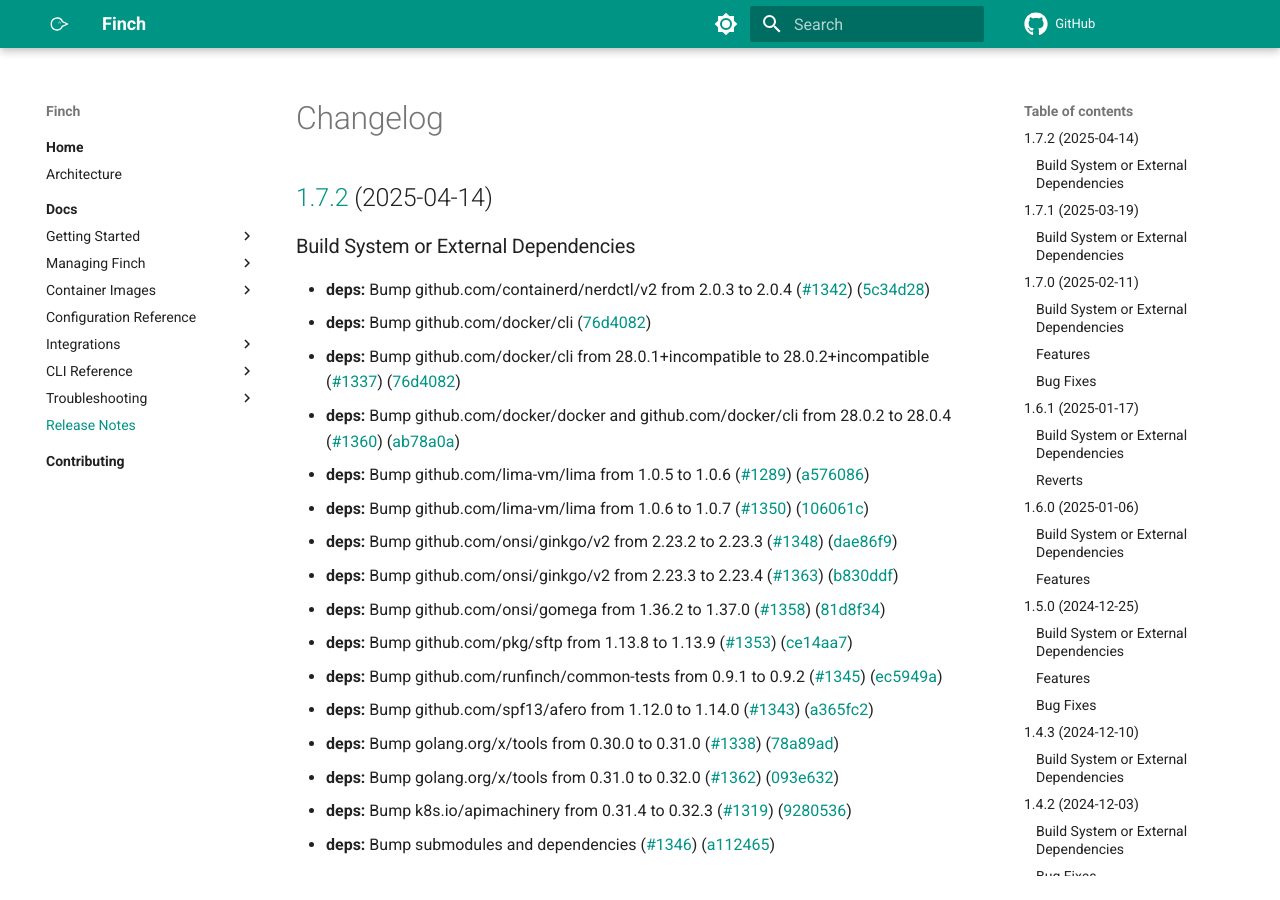
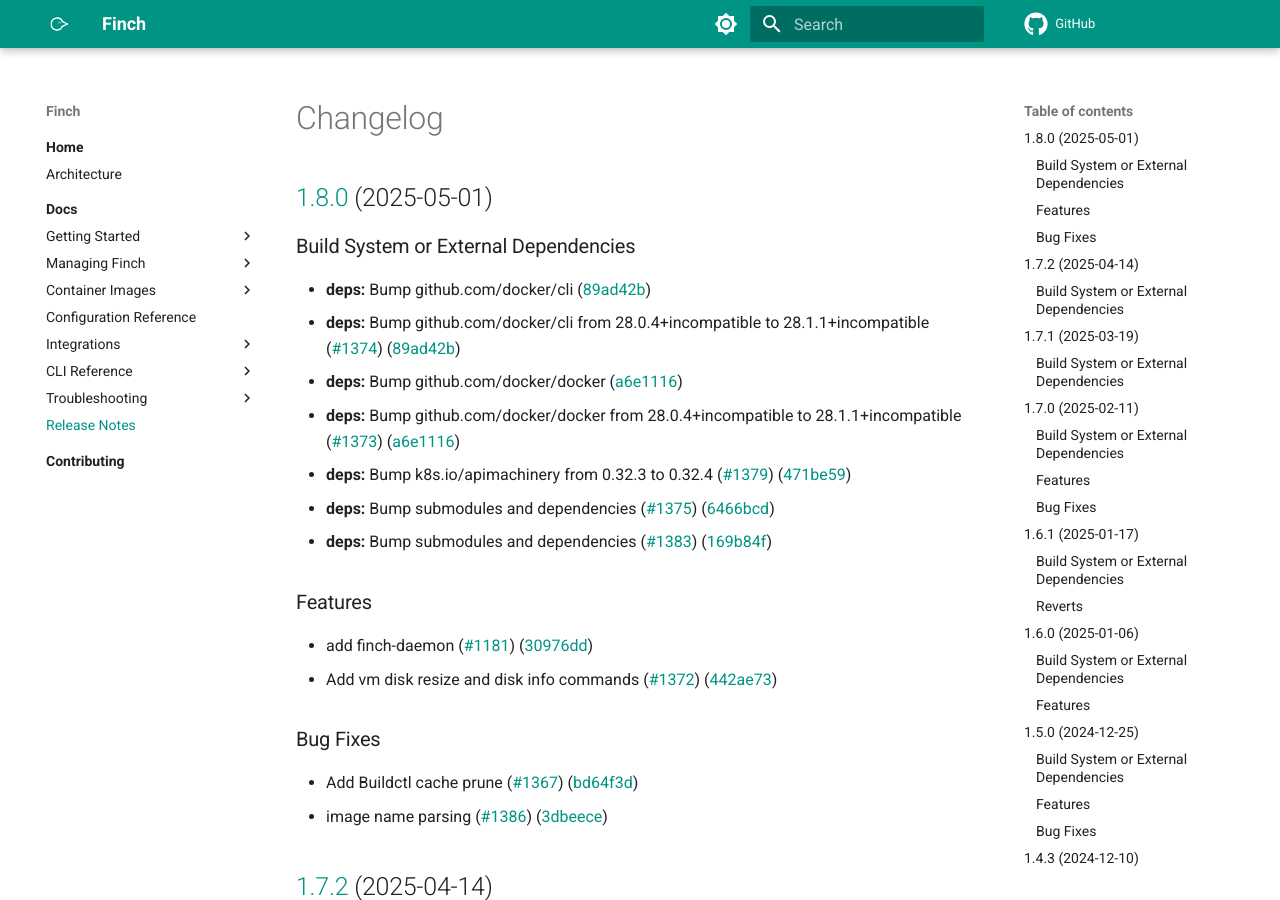
Before and after one commit to runfinch/finch-website, an MkDocs documentation site: the page built from docs/docs/changelog.md, in a window 1280 px wide and 900 px high. Built offline with MkDocs 1.6.1 and Material for MkDocs 9.7.7, drawn with Linux system fonts in a browser that asks for light colours; comment, search, counter and statistics services are not loaded.

Commit message:
[create-pull-request] automated change
Signed-off-by: github-actions[bot] <41898282+github-actions[bot]@users.noreply.github.com>

```diff
--- a/docs/docs/changelog.md
+++ b/docs/docs/changelog.md
@@ -1,4 +1,29 @@
 # Changelog
+
+## [1.8.0](https://github.com/runfinch/finch/compare/v1.7.2...v1.8.0) (2025-05-01)
+
+
+### Build System or External Dependencies
+
+* **deps:** Bump github.com/docker/cli ([89ad42b](https://github.com/runfinch/finch/commit/89ad42b4d6d42428e568d5b35c381217b9b81a10))
+* **deps:** Bump github.com/docker/cli from 28.0.4+incompatible to 28.1.1+incompatible ([#1374](https://github.com/runfinch/finch/issues/1374)) ([89ad42b](https://github.com/runfinch/finch/commit/89ad42b4d6d42428e568d5b35c381217b9b81a10))
+* **deps:** Bump github.com/docker/docker ([a6e1116](https://github.com/runfinch/finch/commit/a6e11161fcf1ae7c5485d956c0bc7ad762d57211))
+* **deps:** Bump github.com/docker/docker from 28.0.4+incompatible to 28.1.1+incompatible ([#1373](https://github.com/runfinch/finch/issues/1373)) ([a6e1116](https://github.com/runfinch/finch/commit/a6e11161fcf1ae7c5485d956c0bc7ad762d57211))
+* **deps:** Bump k8s.io/apimachinery from 0.32.3 to 0.32.4 ([#1379](https://github.com/runfinch/finch/issues/1379)) ([471be59](https://github.com/runfinch/finch/commit/471be59eb6d6b359d802a7c8293e5bd31c76b9e5))
+* **deps:** Bump submodules and dependencies ([#1375](https://github.com/runfinch/finch/issues/1375)) ([6466bcd](https://github.com/runfinch/finch/commit/6466bcd19df20fc494a1916a9f3461d734414a1c))
+* **deps:** Bump submodules and dependencies ([#1383](https://github.com/runfinch/finch/issues/1383)) ([169b84f](https://github.com/runfinch/finch/commit/169b84f59da50a95380a1457f888448fbc916f3c))
+
+
+### Features
+
+* add finch-daemon ([#1181](https://github.com/runfinch/finch/issues/1181)) ([30976dd](https://github.com/runfinch/finch/commit/30976dd33c72b7425d4b9c10ada4d18258e5bc50))
+* Add vm disk resize and disk info commands ([#1372](https://github.com/runfinch/finch/issues/1372)) ([442ae73](https://github.com/runfinch/finch/commit/442ae7383507634981c4ae1f632b44c182d46468))
+
+
+### Bug Fixes
+
+* Add Buildctl cache prune ([#1367](https://github.com/runfinch/finch/issues/1367)) ([bd64f3d](https://github.com/runfinch/finch/commit/bd64f3d7cbe84e70fdd235d7f05f4e535835ddbb))
+* image name parsing ([#1386](https://github.com/runfinch/finch/issues/1386)) ([3dbeece](https://github.com/runfinch/finch/commit/3dbeeceea3b9f566e3354a01ce4295269fbd1c54))
 
 ## [1.7.2](https://github.com/runfinch/finch/compare/v1.7.1...v1.7.2) (2025-04-14)
 
```
